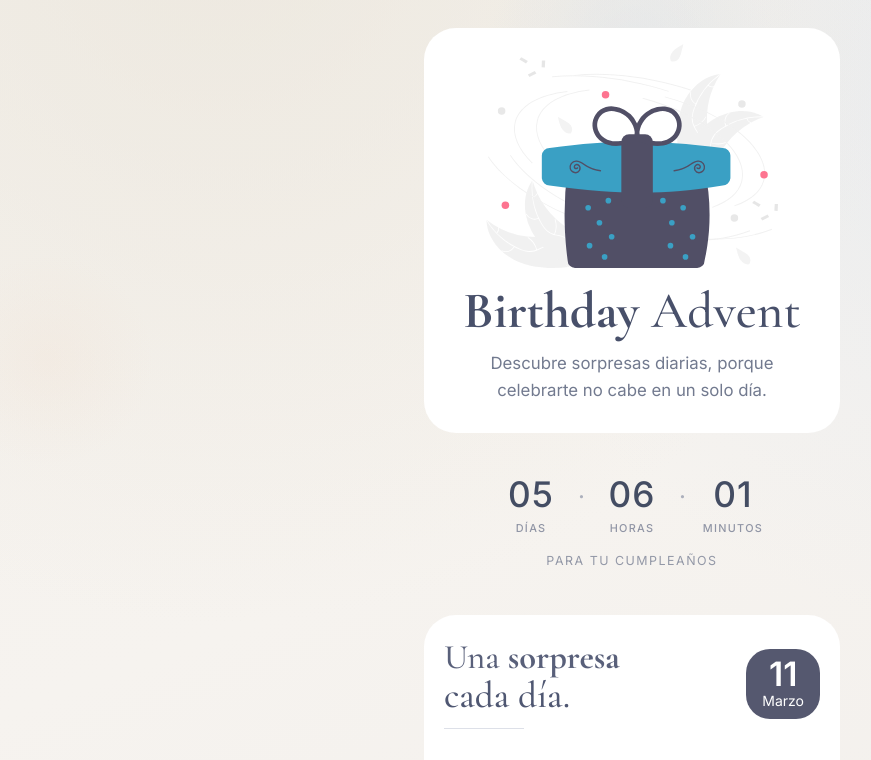
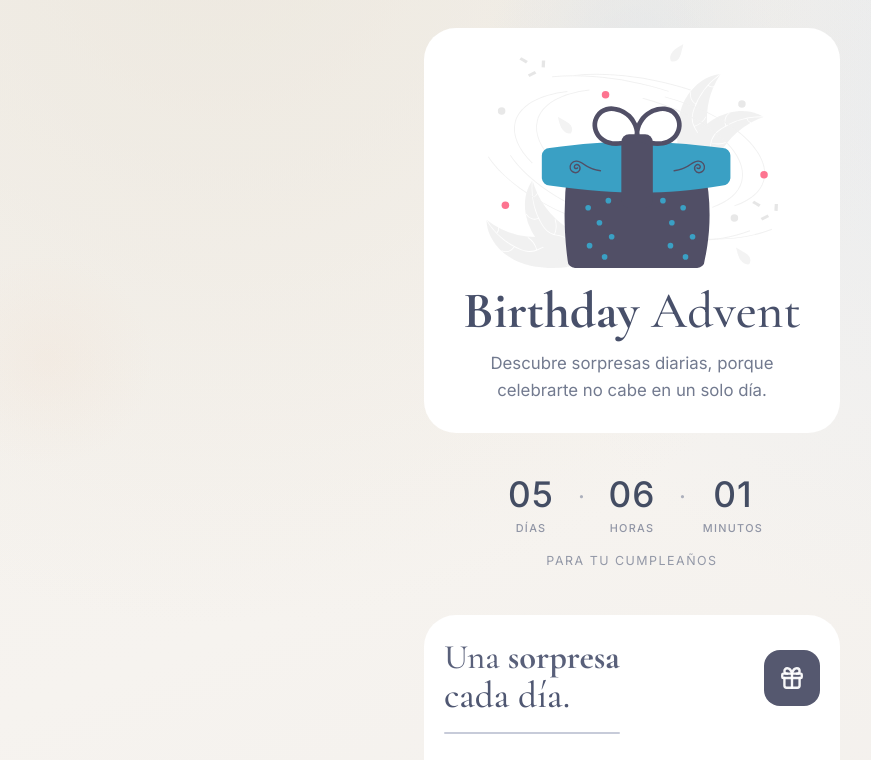
Before and after one commit to nelaruizc/birthday-advent, a React (Vite) app: page / in a window 1280 px wide. Shown: the top 760 px of the page, without its empty margins (8-879 px from the left). Built offline with nearby package versions, Linux system fonts and the light colour scheme.

Commit message:
Adjust header alignment and restore badge color

```diff
--- a/src/components/CountdownCard.tsx
+++ b/src/components/CountdownCard.tsx
@@ -10,19 +10,36 @@ type Props = {
 
 export const CountdownCard = ({ daysData, openedGifts, isUnlocked, markOpened }: Props) => (
   <section id="adventure" className="rounded-mega bg-[#FFFFFF] px-5 pb-5 pt-6">
-    <div className="flex items-center justify-between gap-3">
-      <div className="max-w-56">
-        <h2 className="font-serif leading-[1.08] text-[#59607a]">
+    <div className="flex justify-between gap-3 pb-[18px]">
+      <div className="relative inline-block">
+        <h2 className="inline-block pr-[0.03em] font-serif leading-[1.08] text-[#59607a]">
           <span className="block text-[2.15rem] font-medium">
             Una <strong>sorpresa</strong>
           </span>
           <span className="block text-[2.32rem] text-[#4f5772]">cada día.</span>
         </h2>
-        <span className="mt-3 block h-px w-20 bg-[#8f98b3]/30" aria-hidden="true" />
+        <span className="absolute left-0 top-full mt-4 block h-[2px] w-full rounded-full bg-[#8f98b3]/50" aria-hidden="true" />
       </div>
-      <div className="rounded-3xl bg-[#55586F] px-4 py-2 text-center text-[#FFFFFF]">
-        <p className="text-[2.1rem] font-semibold leading-none">11</p>
-        <p className="text-sm">Marzo</p>
+      <div className="flex h-14 w-14 shrink-0 self-center items-center justify-center rounded-2xl bg-[#55586F] text-[#ffffff]/95">
+        <svg
+          xmlns="http://www.w3.org/2000/svg"
+          width="24"
+          height="24"
+          viewBox="0 0 24 24"
+          fill="none"
+          stroke="currentColor"
+          strokeWidth="2.2"
+          strokeLinecap="round"
+          strokeLinejoin="round"
+          className="size-[26px]"
+          aria-hidden="true"
+        >
+          <path stroke="none" d="M0 0h24v24H0z" fill="none" />
+          <path d="M3 9a1 1 0 0 1 1 -1h16a1 1 0 0 1 1 1v2a1 1 0 0 1 -1 1h-16a1 1 0 0 1 -1 -1l0 -2" />
+          <path d="M12 8l0 13" />
+          <path d="M19 12v7a2 2 0 0 1 -2 2h-10a2 2 0 0 1 -2 -2v-7" />
+          <path d="M7.5 8a2.5 2.5 0 0 1 0 -5a4.8 8 0 0 1 4.5 5a4.8 8 0 0 1 4.5 -5a2.5 2.5 0 0 1 0 5" />
+        </svg>
       </div>
     </div>
 
```
